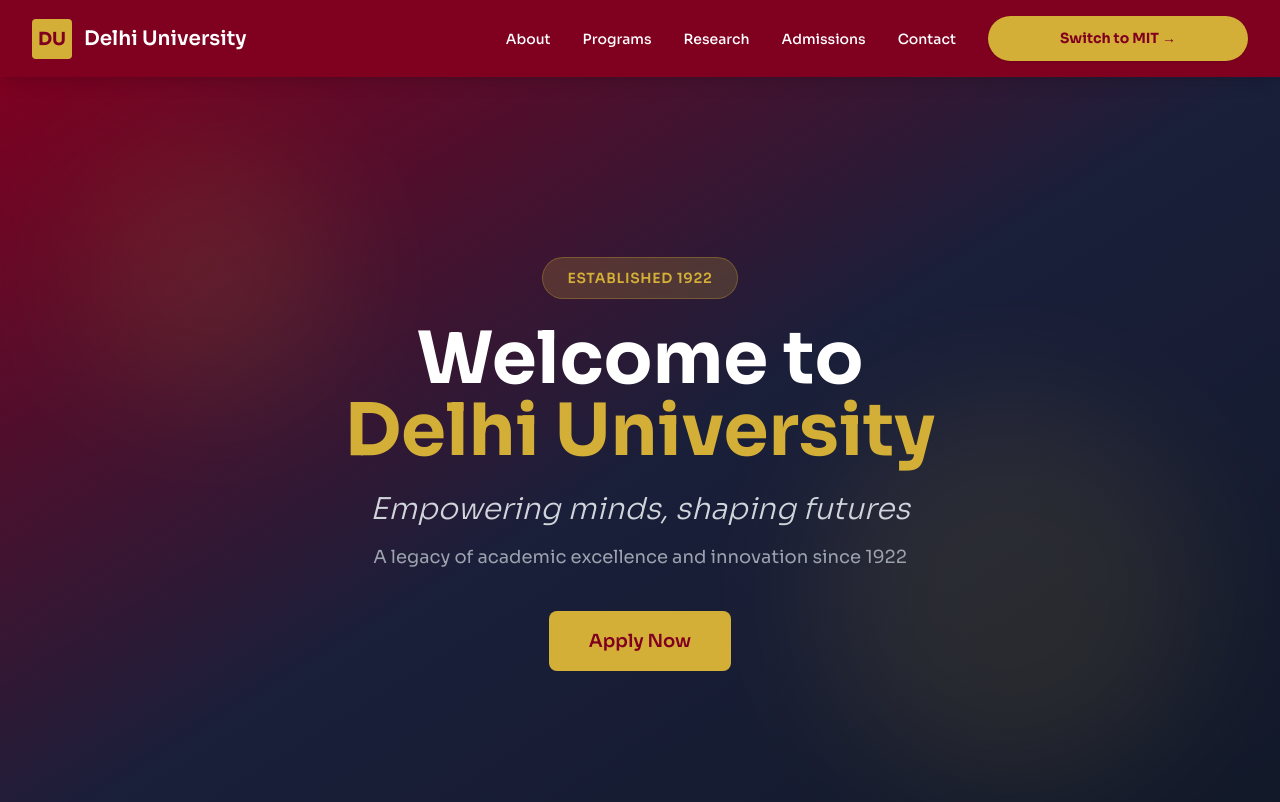
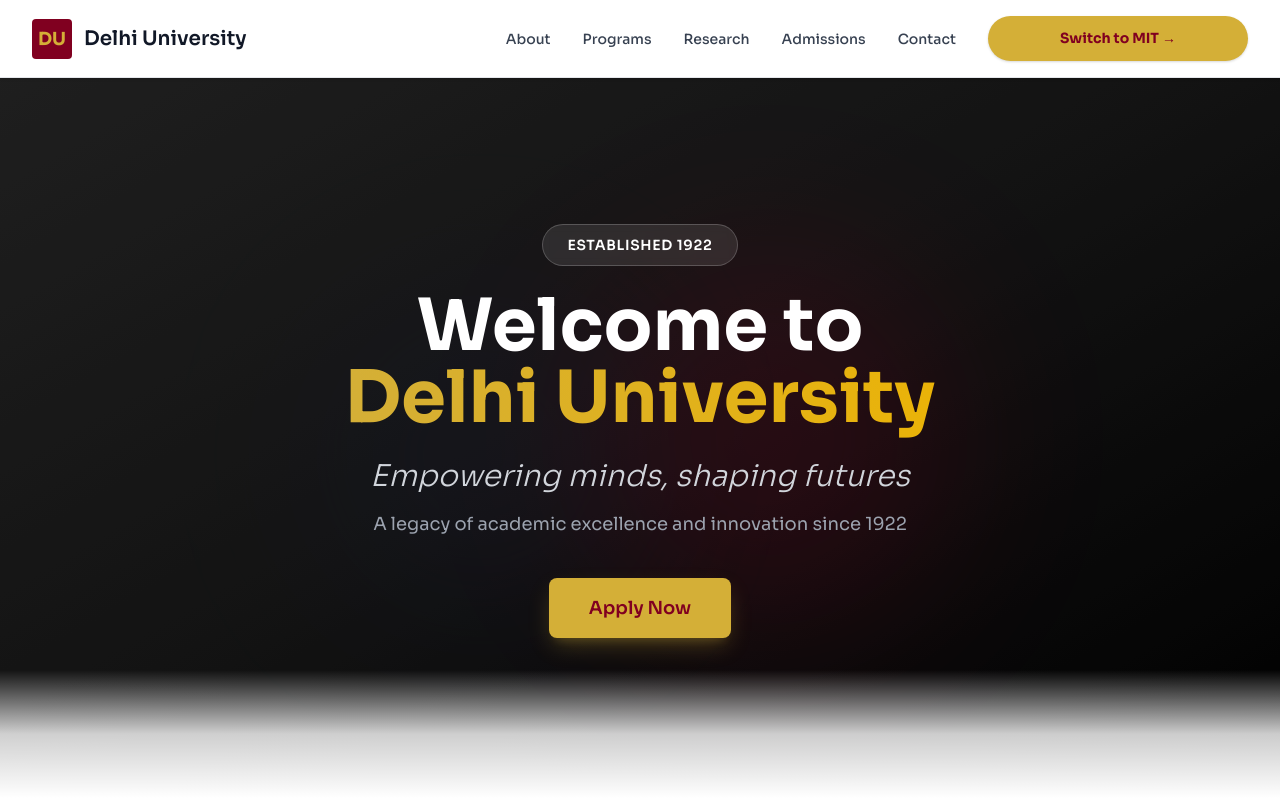
Before and after one commit to Ankita1800/university-landing-pages, a plain HTML site: page delhi-university-landing/index.html in a window 1280 px wide. Shown: the top 802 px of the page. Drawn offline with nearby package versions, Linux system fonts and the light colour scheme.

Commit message:
Update DU landing page hero section to match MIT design - dark gradient, white navbar, improved contrast

```diff
--- a/delhi-university-landing/index.html
+++ b/delhi-university-landing/index.html
@@ -28,12 +28,19 @@
         }
     </script>
     <style>
+        /* Root Variables */
         :root {
             --switch-btn-bg: #D4AF37;
             --switch-btn-text: #800020;
             --switch-btn-hover: #C19B2B;
         }
 
+        /* 1. Navbar Styles - Match MIT's clean white navbar with shadow */
+        header {
+            box-shadow: 0 1px 3px 0 rgba(0, 0, 0, 0.1), 0 1px 2px 0 rgba(0, 0, 0, 0.06);
+        }
+
+        /* 2. Switch Button - Match MIT's button shadow and hover intensity */
         .switch-btn {
             display: inline-block;
             width: 260px;
@@ -55,27 +62,116 @@
             box-shadow: 0 4px 6px -1px rgba(0, 0, 0, 0.1), 0 2px 4px -1px rgba(0, 0, 0, 0.06);
             transform: translateY(-1px);
         }
+
+        /* 3. Hero Background - Match MIT's dark gradient with proper contrast */
+        .hero-section {
+            background: linear-gradient(to bottom right, #2C2C2C 0%, #1a1a1a 50%, #000000 100%);
+            position: relative;
+        }
+
+        /* 4. Dark Overlay on Hero - Increase contrast like MIT */
+        .hero-section::before {
+            content: '';
+            position: absolute;
+            inset: 0;
+            background: rgba(0, 0, 0, 0.3);
+            z-index: 1;
+        }
+
+        /* 5. Decorative Gradient Blurs - Match MIT's subtle glow effect */
+        .hero-decorative-blur {
+            position: absolute;
+            border-radius: 50%;
+            filter: blur(80px);
+            opacity: 0.2;
+            z-index: 2;
+        }
+
+        .hero-decorative-blur-gold {
+            top: 25%;
+            right: 25%;
+            width: 384px;
+            height: 384px;
+            background-color: #800020;
+        }
+
+        .hero-decorative-blur-navy {
+            bottom: 25%;
+            left: 25%;
+            width: 320px;
+            height: 320px;
+            background-color: #1A1F3A;
+        }
+
+        /* 6. Grid Pattern Overlay - Match MIT's subtle texture */
+        .bg-grid-pattern {
+            background-image:
+                linear-gradient(rgba(255, 255, 255, 0.03) 1px, transparent 1px),
+                linear-gradient(90deg, rgba(255, 255, 255, 0.03) 1px, transparent 1px);
+            background-size: 50px 50px;
+        }
+
+        /* 7. White Fade at Bottom - Exact replica of MIT's smooth transition */
+        .hero-white-fade {
+            position: absolute;
+            bottom: 0;
+            left: 0;
+            right: 0;
+            height: 128px;
+            background: linear-gradient(to top, #ffffff 0%, rgba(255, 255, 255, 0.8) 50%, transparent 100%);
+            z-index: 10;
+        }
+
+        /* 8. Hero Content - Ensure proper z-index above overlays */
+        .hero-content {
+            position: relative;
+            z-index: 10;
+        }
+
+        /* 9. Apply Button - Match MIT's shadow intensity with DU colors */
+        .apply-btn {
+            box-shadow: 0 10px 25px -5px rgba(212, 175, 55, 0.3), 0 8px 10px -6px rgba(212, 175, 55, 0.2);
+        }
+
+        .apply-btn:hover {
+            box-shadow: 0 20px 35px -5px rgba(212, 175, 55, 0.4), 0 10px 15px -6px rgba(212, 175, 55, 0.3);
+        }
+
+        /* 10. Section Spacing - Match MIT's exact padding values */
+        .section-spacing-top {
+            padding-top: 6rem; /* 96px - matches MIT py-24 */
+        }
+
+        .section-spacing-bottom {
+            padding-bottom: 6rem; /* 96px - matches MIT py-24 */
+        }
+
+        /* 11. Hero Section Height - Match MIT's py-40 (160px top + 160px bottom) */
+        .hero-vertical-spacing {
+            padding-top: 10rem; /* 160px */
+            padding-bottom: 10rem; /* 160px */
+        }
     </style>
 </head>
 <body class="font-sans text-gray-900">
-    <header class="bg-du-burgundy text-white fixed w-full top-0 z-50 shadow-lg">
+    <header class="bg-white border-b border-gray-200 fixed w-full top-0 z-50">
         <nav class="flex justify-between items-center max-w-7xl mx-auto px-6 md:px-8 py-4">
             <!-- Left: Logo & Text -->
             <div class="flex items-center gap-3">
-                <div class="w-10 h-10 bg-du-gold rounded flex items-center justify-center font-bold text-du-burgundy text-lg">
+                <div class="w-10 h-10 bg-du-burgundy rounded flex items-center justify-center font-bold text-du-gold text-lg">
                     DU
                 </div>
-                <span class="text-lg md:text-xl font-semibold">Delhi University</span>
+                <span class="text-lg md:text-xl font-semibold text-gray-900">Delhi University</span>
             </div>
 
             <!-- Right: Desktop Navigation -->
             <div class="hidden md:flex items-center gap-8">
-                <ul class="flex space-x-8 font-medium text-sm">
-                    <li><a href="#about" class="hover:text-du-gold transition-colors duration-200">About</a></li>
-                    <li><a href="#programs" class="hover:text-du-gold transition-colors duration-200">Programs</a></li>
-                    <li><a href="#research" class="hover:text-du-gold transition-colors duration-200">Research</a></li>
-                    <li><a href="#admissions" class="hover:text-du-gold transition-colors duration-200">Admissions</a></li>
-                    <li><a href="#contact" class="hover:text-du-gold transition-colors duration-200">Contact</a></li>
+                <ul class="flex space-x-8 font-medium text-sm text-gray-700">
+                    <li><a href="#about" class="hover:text-du-burgundy transition-colors duration-200">About</a></li>
+                    <li><a href="#programs" class="hover:text-du-burgundy transition-colors duration-200">Programs</a></li>
+                    <li><a href="#research" class="hover:text-du-burgundy transition-colors duration-200">Research</a></li>
+                    <li><a href="#admissions" class="hover:text-du-burgundy transition-colors duration-200">Admissions</a></li>
+                    <li><a href="#contact" class="hover:text-du-burgundy transition-colors duration-200">Contact</a></li>
                 </ul>
                 <a href="https://mit-landing.netlify.app" class="switch-btn">
                     Switch to MIT →
@@ -84,20 +180,20 @@
 
             <!-- Mobile Menu Button -->
             <button id="mobile-menu-btn" class="md:hidden flex flex-col gap-1.5 w-8 h-8 justify-center items-center" aria-label="Toggle menu">
-                <span class="block w-6 h-0.5 bg-white transition-all duration-300"></span>
-                <span class="block w-6 h-0.5 bg-white transition-all duration-300"></span>
-                <span class="block w-6 h-0.5 bg-white transition-all duration-300"></span>
+                <span class="block w-6 h-0.5 bg-gray-800 transition-all duration-300"></span>
+                <span class="block w-6 h-0.5 bg-gray-800 transition-all duration-300"></span>
+                <span class="block w-6 h-0.5 bg-gray-800 transition-all duration-300"></span>
             </button>
         </nav>
 
         <!-- Mobile Menu -->
-        <div id="mobile-menu" class="hidden md:hidden bg-du-burgundy border-t border-white/10">
-            <ul class="flex flex-col py-4 px-6 space-y-4 font-medium">
-                <li><a href="#about" class="block hover:text-du-gold transition-colors duration-200">About</a></li>
-                <li><a href="#programs" class="block hover:text-du-gold transition-colors duration-200">Programs</a></li>
-                <li><a href="#research" class="block hover:text-du-gold transition-colors duration-200">Research</a></li>
-                <li><a href="#admissions" class="block hover:text-du-gold transition-colors duration-200">Admissions</a></li>
-                <li><a href="#contact" class="block hover:text-du-gold transition-colors duration-200">Contact</a></li>
+        <div id="mobile-menu" class="hidden md:hidden bg-white border-t border-gray-200">
+            <ul class="flex flex-col py-4 px-6 space-y-4 font-medium text-gray-700">
+                <li><a href="#about" class="block hover:text-du-burgundy transition-colors duration-200">About</a></li>
+                <li><a href="#programs" class="block hover:text-du-burgundy transition-colors duration-200">Programs</a></li>
+                <li><a href="#research" class="block hover:text-du-burgundy transition-colors duration-200">Research</a></li>
+                <li><a href="#admissions" class="block hover:text-du-burgundy transition-colors duration-200">Admissions</a></li>
+                <li><a href="#contact" class="block hover:text-du-burgundy transition-colors duration-200">Contact</a></li>
                 <li class="pt-2">
                     <a href="https://mit-landing.netlify.app" class="switch-btn block">
                         Switch to MIT →
@@ -108,29 +204,29 @@
     </header>
 
     <main class="mt-16">
-        <section class="bg-gradient-to-br from-du-burgundy via-du-navy to-gray-900 text-white text-center py-40 px-8 relative overflow-hidden min-h-screen flex items-center">
+        <section class="hero-section text-white text-center hero-vertical-spacing px-8 relative overflow-hidden">
             <div class="absolute inset-0">
-                <div class="absolute inset-0 opacity-10">
-                    <div class="absolute top-20 left-20 w-64 h-64 bg-du-gold rounded-full blur-3xl"></div>
-                    <div class="absolute bottom-20 right-20 w-96 h-96 bg-du-gold rounded-full blur-3xl"></div>
+                <div class="absolute top-0 left-0 w-full h-full bg-grid-pattern opacity-5"></div>
+                <div class="hero-decorative-blur hero-decorative-blur-gold"></div>
+                <div class="hero-decorative-blur hero-decorative-blur-navy"></div>
+            </div>
+            <div class="hero-content max-w-5xl mx-auto">
+                <div class="inline-block mb-6 px-6 py-2 bg-white/10 backdrop-blur-sm rounded-full border border-white/20">
+                    <span class="text-white font-semibold text-sm tracking-wider">ESTABLISHED 1922</span>
                 </div>
-            </div>
-            <div class="relative z-10 max-w-5xl mx-auto w-full">
-                <div class="inline-block mb-6 px-6 py-2 bg-du-gold/20 backdrop-blur-sm rounded-full border border-du-gold/30">
-                    <span class="text-du-gold font-semibold text-sm tracking-wider">ESTABLISHED 1922</span>
-                </div>
-                <h1 class="text-6xl md:text-7xl font-bold mb-6 leading-tight">Welcome to <br/><span class="text-du-gold">Delhi University</span></h1>
+                <h1 class="text-6xl md:text-7xl font-bold mb-6 leading-tight">Welcome to <br/><span class="text-transparent bg-clip-text bg-gradient-to-r from-du-gold to-yellow-500">Delhi University</span></h1>
                 <p class="text-2xl md:text-3xl mb-4 font-light italic text-gray-300">Empowering minds, shaping futures</p>
                 <p class="text-lg text-gray-400 mb-10 max-w-2xl mx-auto">A legacy of academic excellence and innovation since 1922</p>
                 <div class="flex justify-center">
-                    <button id="applyNowBtn" class="bg-du-gold text-du-burgundy px-10 py-4 rounded-lg text-lg font-semibold hover:bg-yellow-400 hover:scale-105 hover:shadow-2xl transition-all duration-300">Apply Now</button>
+                    <button id="applyNowBtn" class="apply-btn bg-du-gold text-du-burgundy px-10 py-4 rounded-lg text-lg font-semibold hover:scale-105 transition-all duration-300">Apply Now</button>
                 </div>
             </div>
+            <div class="hero-white-fade"></div>
         </section>
 
-        <section id="about" class="max-w-7xl mx-auto px-8 py-24">
+        <section id="about" class="max-w-7xl mx-auto px-8 section-spacing-top section-spacing-bottom">
             <div class="text-center mb-6">
-                <span class="inline-block px-4 py-1 bg-du-gold/10 text-du-gold text-sm font-semibold rounded-full mb-4">ABOUT DELHI UNIVERSITY</span>
+                <span class="inline-block px-4 py-1 bg-du-burgundy/10 text-du-burgundy text-sm font-semibold rounded-full mb-4">ABOUT DELHI UNIVERSITY</span>
             </div>
             <h2 class="text-5xl font-bold text-center mb-10 text-gray-900">Legacy of Excellence</h2>
             <p class="text-xl text-center max-w-4xl mx-auto leading-relaxed text-gray-600">Delhi University is one of India's premier educational institutions, offering world-class education across diverse disciplines with a legacy of excellence spanning over a century.</p>
```
